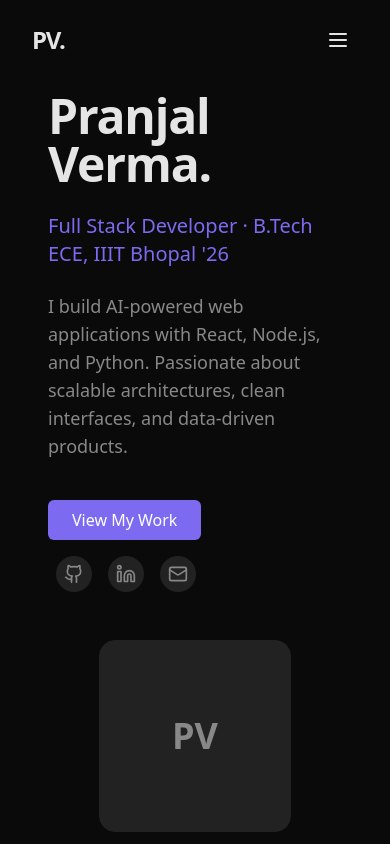
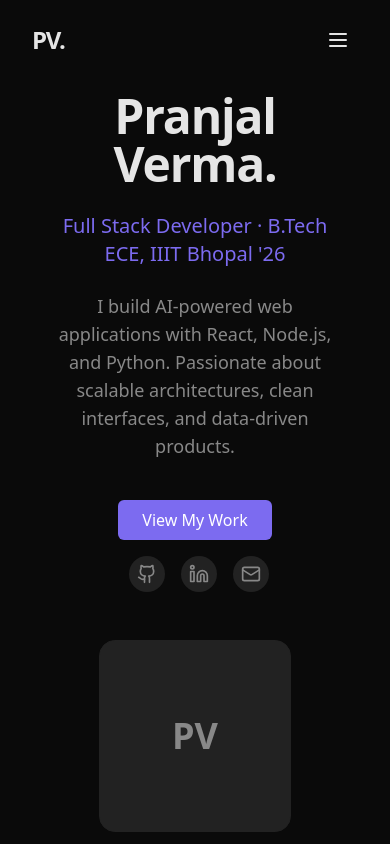
Before and after one commit to pran-ekaiva006/portfolio, a React (Vite) app: page / in a window 390 px wide. Shown: the top 844 px of the page. Built offline with nearby package versions, Linux system fonts and the light colour scheme.

Commit message:
style: optimize hero section for mobile devices

```diff
--- a/src/components/HeroSection.jsx
+++ b/src/components/HeroSection.jsx
@@ -7,7 +7,7 @@
       className="relative min-h-screen flex flex-col items-center justify-center px-4 pt-20"
     >
       <div className="container max-w-4xl mx-auto z-10 flex flex-col md:flex-row items-center gap-12">
-        <div className="flex-1 space-y-6 text-left animate-fade-up">
+        <div className="flex-1 space-y-6 text-center md:text-left animate-fade-up">
           <h1 className="text-5xl md:text-7xl font-bold tracking-tight">
             Pranjal Verma.
           </h1>
@@ -21,7 +21,7 @@
             Passionate about scalable architectures, clean interfaces, and data-driven products.
           </p>
 
-          <div className="flex flex-wrap gap-4 pt-4">
+          <div className="flex flex-wrap justify-center md:justify-start gap-4 pt-4">
             <a href="#projects" className="primary-button">
               View My Work
             </a>
```
